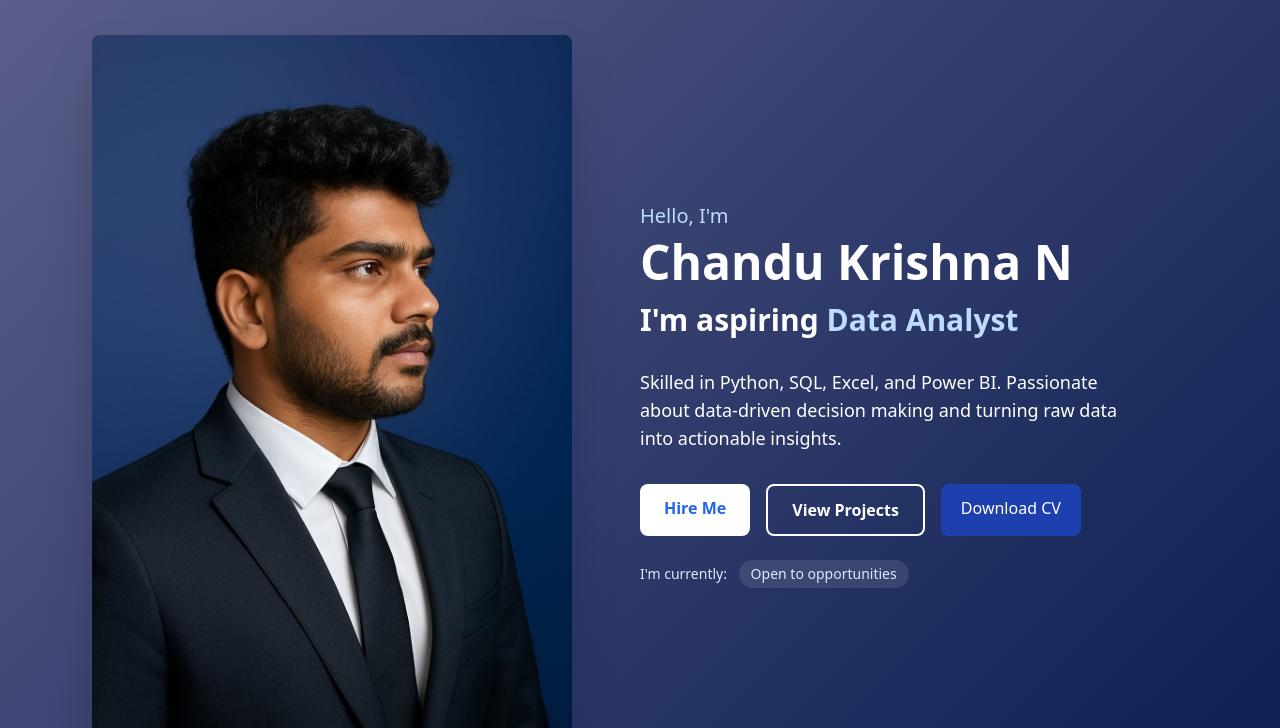
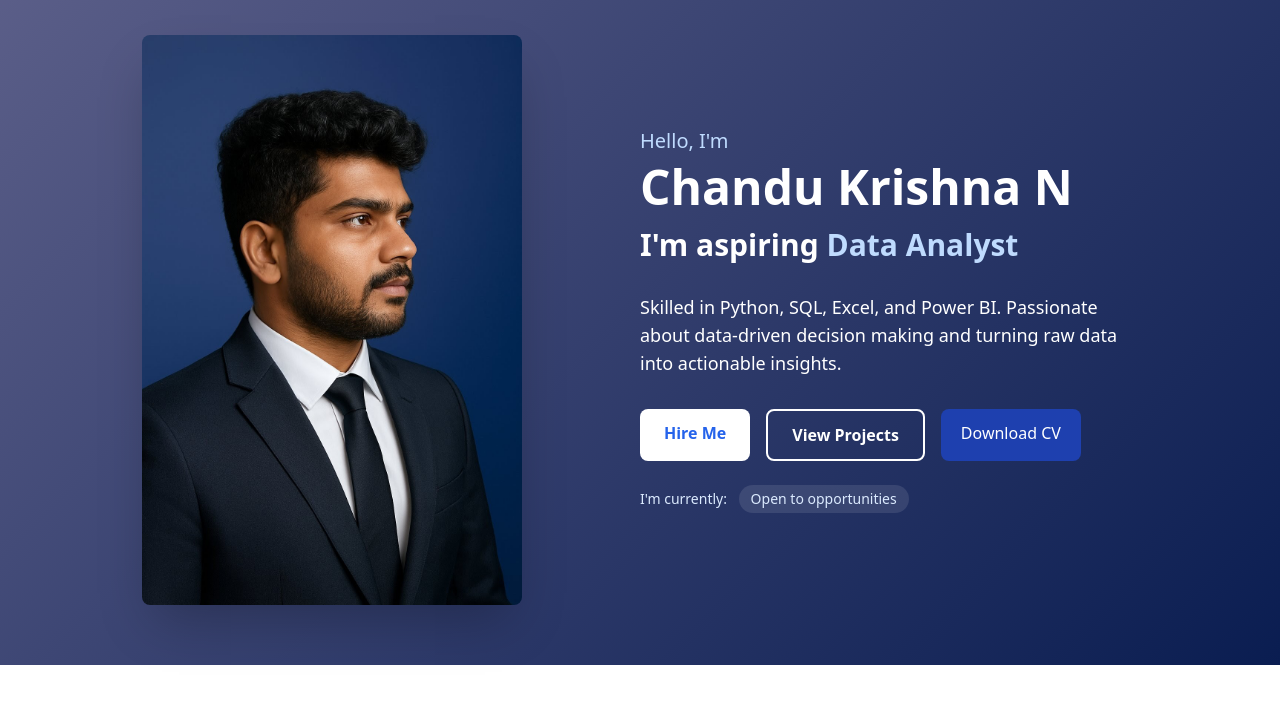
Before and after one commit to chandunandarapu/Portfolio, a plain HTML site: page index.html in a window 1280 px wide. Shown: the part 65-793 px from the top of the page. Drawn offline with nearby package versions, Linux system fonts and the light colour scheme.

Commit message:
Update index.html

```diff
--- a/index.html
+++ b/index.html
@@ -113,7 +113,7 @@
             <div class="md:w-1/2 mb-10 md:mb-0">
                 <img src="Images/Portfolio-profile.png"
                     alt="Professional portrait of Chandu Krishna Nandarapi"
-                    class="rounded-lg shadow-2xl w-full max-w-[380px] md:max-w-[480px] object-cover mx-auto" />
+                    class="rounded-lg shadow-2xl w-full max-w-[300px] md:max-w-[380px] object-cover mx-auto" />
             </div>
 
             <!-- Text Content -->
```
